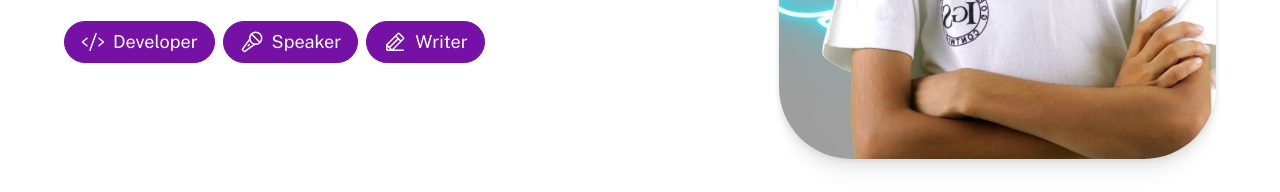
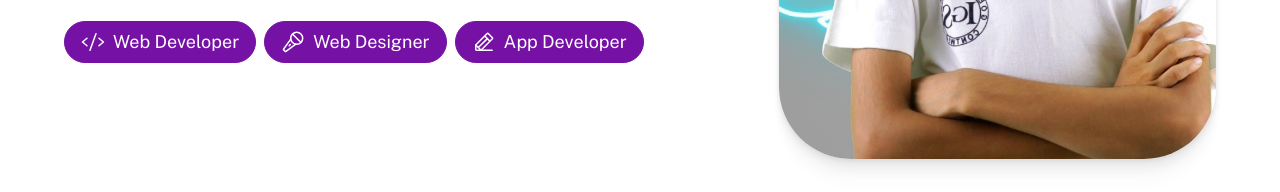
Before and after one commit to aimahusnain/Portfolio-in-ASTRO, an Astro site: page / in a window 1280 px wide. Shown: the part 608-800 px from the top of the page. Built offline with nearby package versions, Linux system fonts and the light colour scheme; Astro itself is replaced by a stand-in of ours.

Commit message:
Edit Categories

```diff
--- a/src/pages/index.astro
+++ b/src/pages/index.astro
@@ -35,9 +35,9 @@ const projects = (await getCollection("work"))
           align="start"
         >
           <div class="roles">
-            <Pill><Icon icon="code" size="1.33em" /> Developer</Pill>
-            <Pill><Icon icon="microphone-stage" size="1.33em" /> Speaker</Pill>
-            <Pill><Icon icon="pencil-line" size="1.33em" /> Writer</Pill>
+            <Pill><Icon icon="code" size="1.33em" /> Web Developer</Pill>
+            <Pill><Icon icon="microphone-stage" size="1.33em" /> Web Designer</Pill>
+            <Pill><Icon icon="pencil-line" size="1.33em" /> App Developer</Pill>
           </div>
         </Hero>
 
```
